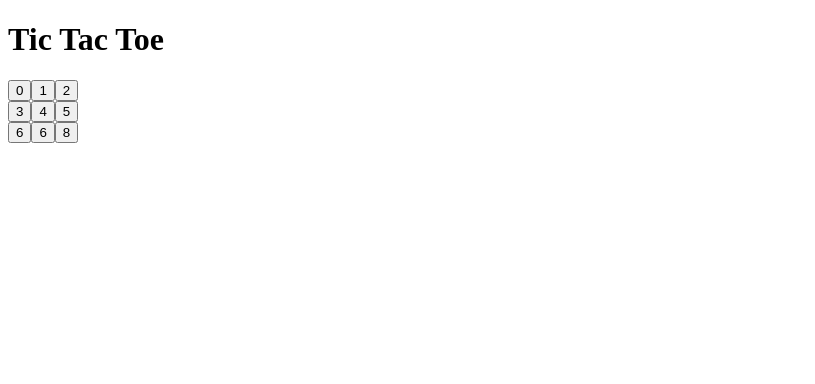
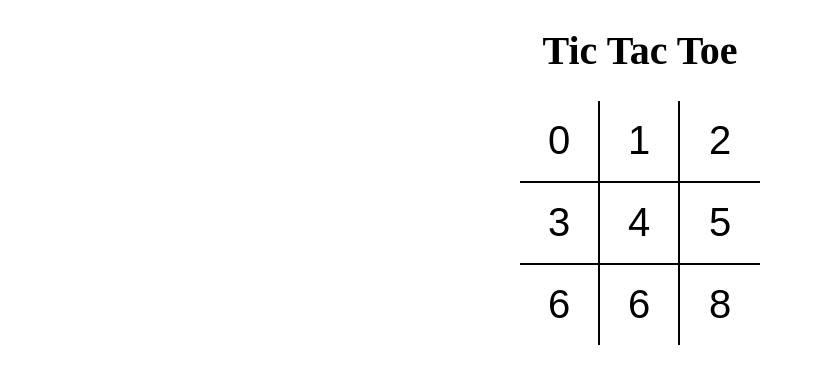
Before and after one commit to tsriharsha07/Tictactoe, a React (Vite) app: page / in a window 1280 px wide. Shown: the top 384 px of the page, without its empty margins (0-815 px from the left). Built offline with nearby package versions, Linux system fonts and the light colour scheme.

Commit message:
added styles

```diff
--- a/package.json
+++ b/package.json
@@ -12,6 +12,7 @@
     "clear": "rimraf dist .parcel-cache"
   },
   "dependencies": {
+    "node": "^17.7.2",
     "react": "^17.0.2",
     "react-dom": "^17.0.2"
   },
@@ -24,6 +25,7 @@
     "eslint-plugin-import": "^2.26.0",
     "eslint-plugin-jsx-a11y": "^6.5.1",
     "eslint-plugin-react": "^7.30.0",
+    "parcel": "^1.12.4",
     "prettier": "^2.6.2",
     "rimraf": "^3.0.2",
     "sass": "^1.52.3",
--- a/src/App.jsx
+++ b/src/App.jsx
@@ -1,9 +1,10 @@
 import React from "react";
 import Board from "./components/Board";
+import "./styles/root.scss"
 
 const App = () => {
   return (
-    <div>
+    <div className="app">
       <h1>Tic Tac Toe</h1>
       <Board />
 
--- a/src/components/Board.jsx
+++ b/src/components/Board.jsx
@@ -3,18 +3,18 @@
 
 const Board = () => {
   return (
-    <div>
-      <div>
+    <div className="board">
+      <div className="board-row">
         <Square value={0} />
         <Square value={1}/>
         <Square value={2}/>
       </div>
-      <div>
+      <div className="board-row">
         <Square value={3} />
         <Square value={4}/>
         <Square value={5}/>
       </div>
-      <div>
+      <div className="board-row">
         <Square value={6}/>
         <Square value={6}/>
         <Square value={8}/>
--- a/src/components/Square.jsx
+++ b/src/components/Square.jsx
@@ -1,9 +1,10 @@
 import React from 'react'
+
 
 const Square = ({value})  => {
 
   return (
-   <button type="button">{value}</button>
+   <button type="button" className="square">{value}</button>
   )
 }
 
--- /dev/null
+++ b/src/styles/root.scss
@@ -0,0 +1,43 @@
+body {
+    padding: 0;
+    margin: 0;
+  }
+
+  button {
+    background: none;
+    border: none;
+    outline: none;
+    &:hover {
+     cursor: pointer;
+    }
+  }
+
+  .app {
+    font-size: 20px;
+    display: flex;
+    flex-direction: column;
+    align-items: center;
+  }
+
+  .board {
+    .board-row {
+      display: flex;
+      flex-direction: row;
+      border-bottom: 2px solid #000;
+      &:last-child {
+        border-bottom: none;
+      }
+      .square {
+        width: 80px;
+        height: 80px;
+        border-right: 2px solid #000;
+        font-size: 2.5rem;
+        padding: 0;
+        overflow: hidden;
+        transition: all 0.2s;
+        &:last-child {
+          border-right: none;
+        }
+      }
+    }
+  }
```
Also changed, not shown: 1 other file (tests, documents, lock files or other folders).
